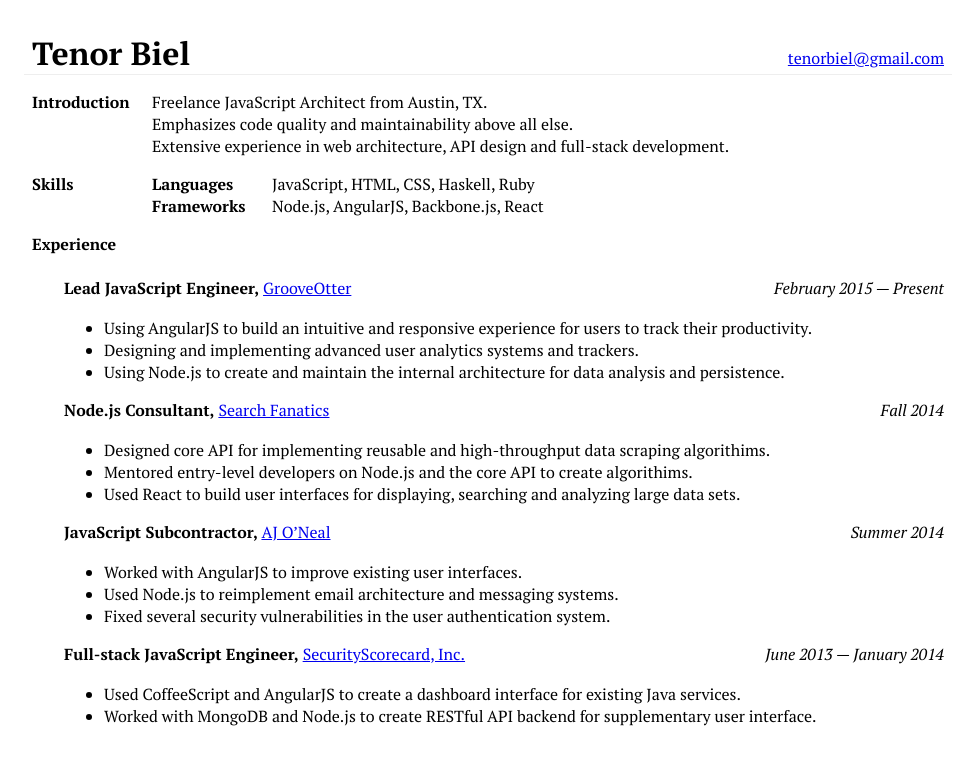
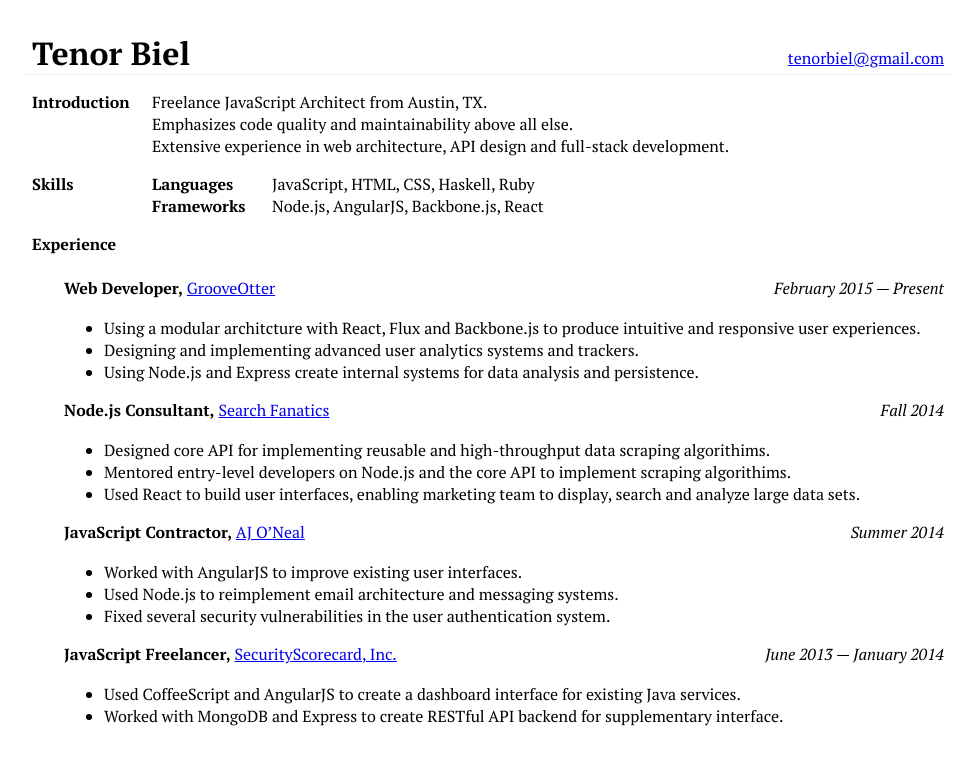
Before and after one commit to L8D/l8d.github.io, a Jekyll site: the page resume/index.html, which Jekyll copies as it is, in a window 1280 px wide. Shown: the top 765 px of the page, without its empty margins (152-1127 px from the left). Built offline with Jekyll 4.4.1, drawn with Linux system fonts in a browser that asks for light colours; Markdown is read by kramdown in place of the engine named in the settings.

Commit message:
update resume

```diff
--- a/resume/index.html
+++ b/resume/index.html
@@ -47,7 +47,7 @@
       <div class="entries">
         <div class="entry">
           <div>
-            <b>Lead JavaScript Engineer,</b>
+            <b>Web Developer,</b>
             <a href="http://grooveotter.com">GrooveOtter</a>
           </div>
 
@@ -55,9 +55,9 @@
         </div>
 
         <ul>
-          <li>Using AngularJS to build an intuitive and responsive experience for users to track their productivity.</li>
+          <li>Using a modular architcture with React, Flux and Backbone.js to produce intuitive and responsive user experiences.</li>
           <li>Designing and implementing advanced user analytics systems and trackers.</li>
-          <li>Using Node.js to create and maintain the internal architecture for data analysis and persistence.</li>
+          <li>Using Node.js and Express create internal systems for data analysis and persistence.</li>
         </ul>
 
         <div class="entry">
@@ -71,13 +71,13 @@
 
         <ul>
           <li>Designed core API for implementing reusable and high-throughput data scraping algorithims.</li>
-          <li>Mentored entry-level developers on Node.js and the core API to create algorithims.</li>
-          <li>Used React to build user interfaces for displaying, searching and analyzing large data sets.</li>
+          <li>Mentored entry-level developers on Node.js and the core API to implement scraping algorithims.</li>
+          <li>Used React to build user interfaces, enabling marketing team to display, search and analyze large data sets.</li>
         </ul>
 
         <div class="entry">
           <div>
-            <b>JavaScript Subcontractor,</b>
+            <b>JavaScript Contractor,</b>
             <a href="http://coolaj86.com/">AJ O&rsquo;Neal</a>
           </div>
 
@@ -92,7 +92,7 @@
 
         <div class="entry">
           <div>
-            <b>Full-stack JavaScript Engineer,</b>
+            <b>JavaScript Freelancer,</b>
             <a href="http://securityscorecard.com/">SecurityScorecard, Inc.</a>
           </div>
 
@@ -101,7 +101,7 @@
 
         <ul>
           <li>Used CoffeeScript and AngularJS to create a dashboard interface for existing Java services.</li>
-          <li>Worked with MongoDB and Node.js to create RESTful API backend for supplementary user interface.</li>
+          <li>Worked with MongoDB and Express to create RESTful API backend for supplementary interface.</li>
         </ul>
       </div>
     </section>
```
